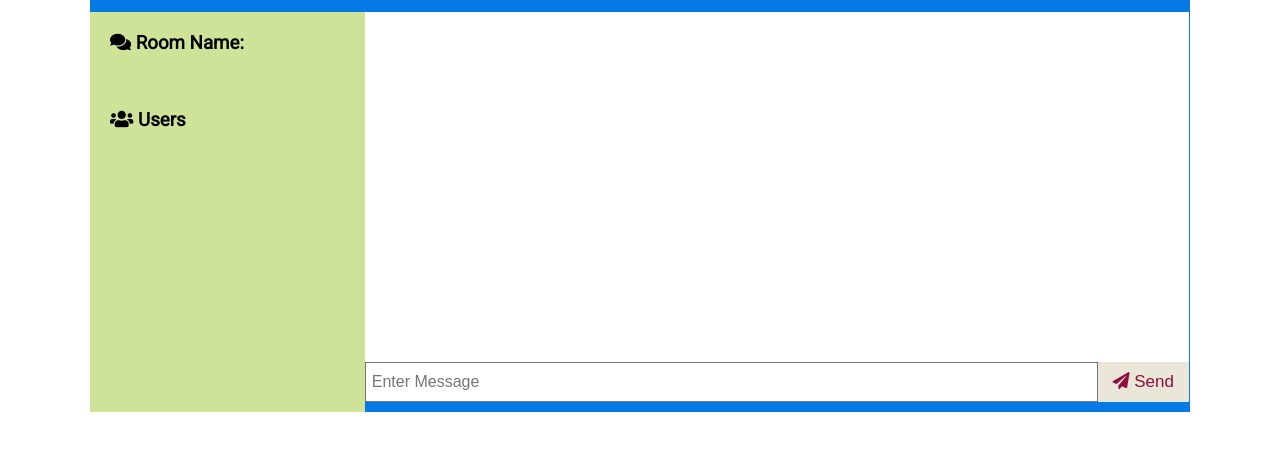
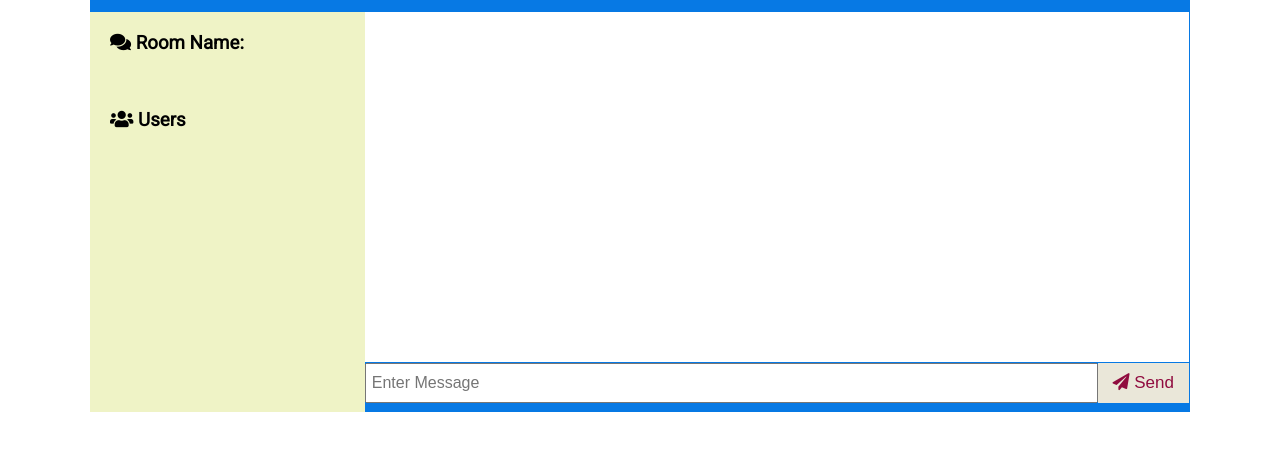
Before and after one commit to LeeYang2019/WeChat_App, a website: page public/chat.html in a window 1280 px wide. Shown: the part 86-536 px from the top of the page. Drawn offline with nearby package versions, Linux system fonts and the light colour scheme; no server answers.

Commit message:
updated styling

```diff
--- a/public/css/style.css
+++ b/public/css/style.css
@@ -2,7 +2,7 @@
 
 :root {
   --dark-color-a: #0779e4;
-  --dark-color-b: #cee397;
+  --dark-color-b: #eff3c6;
   --dark-color-c: #dd2c00;
   --dark-color-d: #900c3f;
   --dark-color-e: #af460f;
@@ -126,6 +126,7 @@ a {
 
 .chat-form-container {
   background-color: var(--dark-color-a);
+  border-top: solid var(--dark-color-a) 1px;
   grid-row: span 1;
 }
 
```
